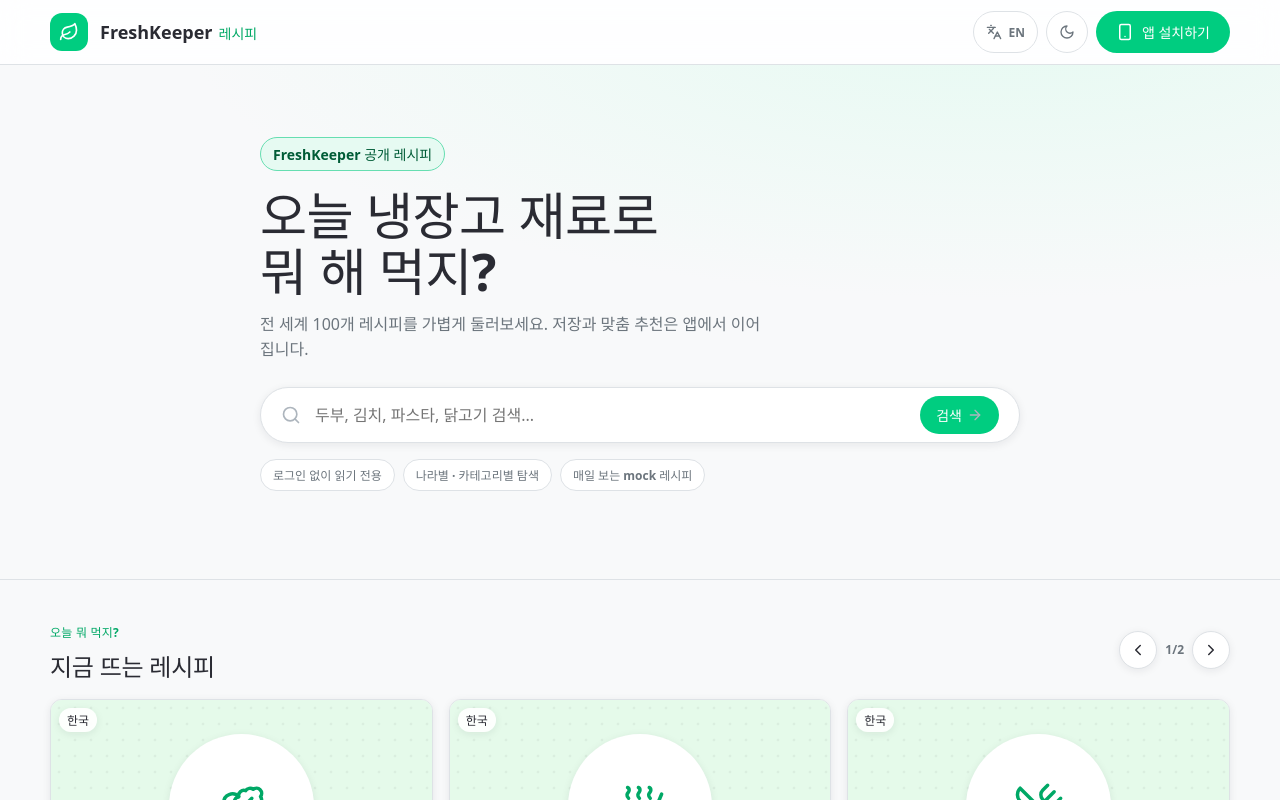
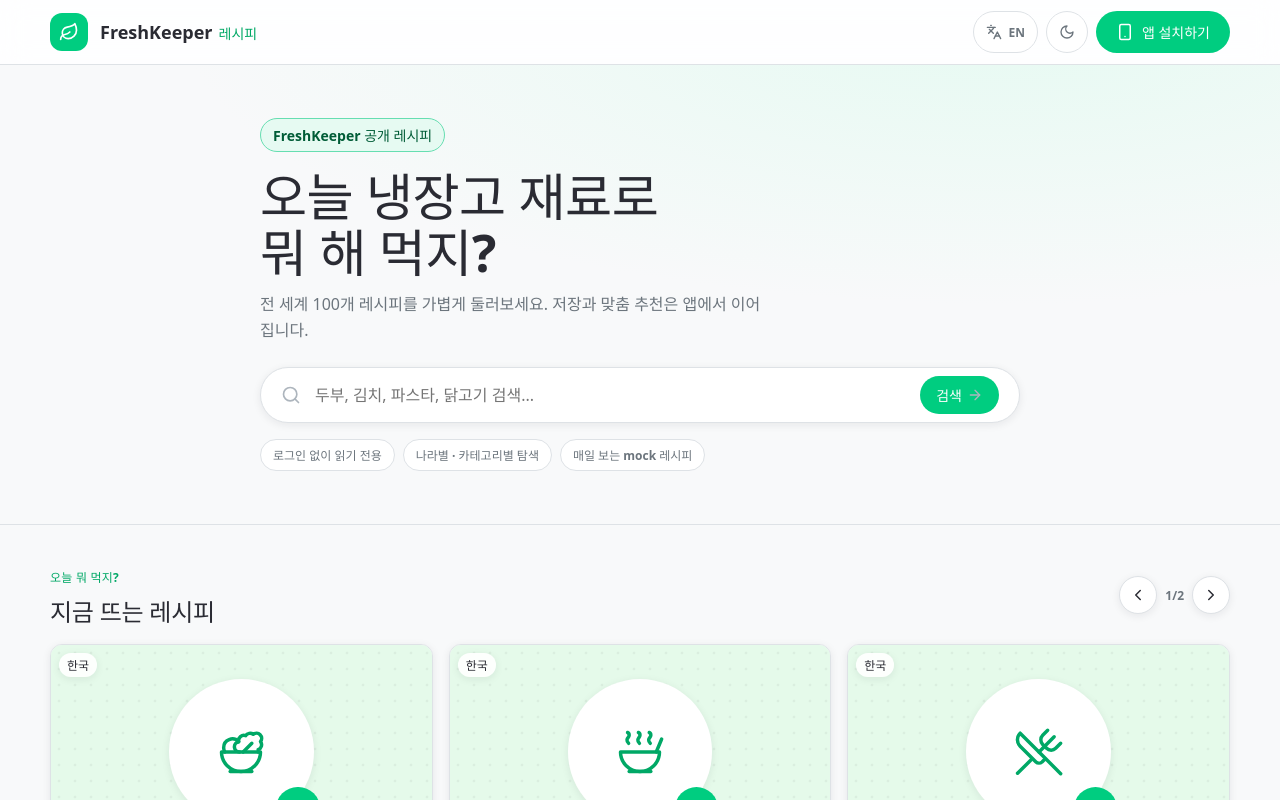
Before and after one commit to clipo-corp/web_fridgeProject_recipe, a React (Vite) app: page / in a window 1280 px wide. Shown: the top 800 px of the page. Built offline with nearby package versions, Linux system fonts and the light colour scheme.

Commit message:
Remove sticky header from catalog landing

```diff
--- a/src/styles/catalog.css
+++ b/src/styles/catalog.css
@@ -152,8 +152,7 @@
 
 /* ---------- Site header ---------- */
 .site-header {
-  position: sticky;
-  top: 0;
+  position: relative;
   z-index: 40;
   background: color-mix(in srgb, var(--bg-card) 86%, transparent);
   backdrop-filter: blur(14px);
@@ -224,9 +223,11 @@
 
 /* ---------- Hero ---------- */
 .hero {
+  display: grid;
+  align-items: center;
   box-sizing: border-box;
   min-height: clamp(460px, 56vh, 620px);
-  padding: 72px 0 88px;
+  padding: 0;
   background:
     radial-gradient(1320px 460px at 78% -10%, var(--green-50), transparent 62%),
     var(--bg-app);
```
